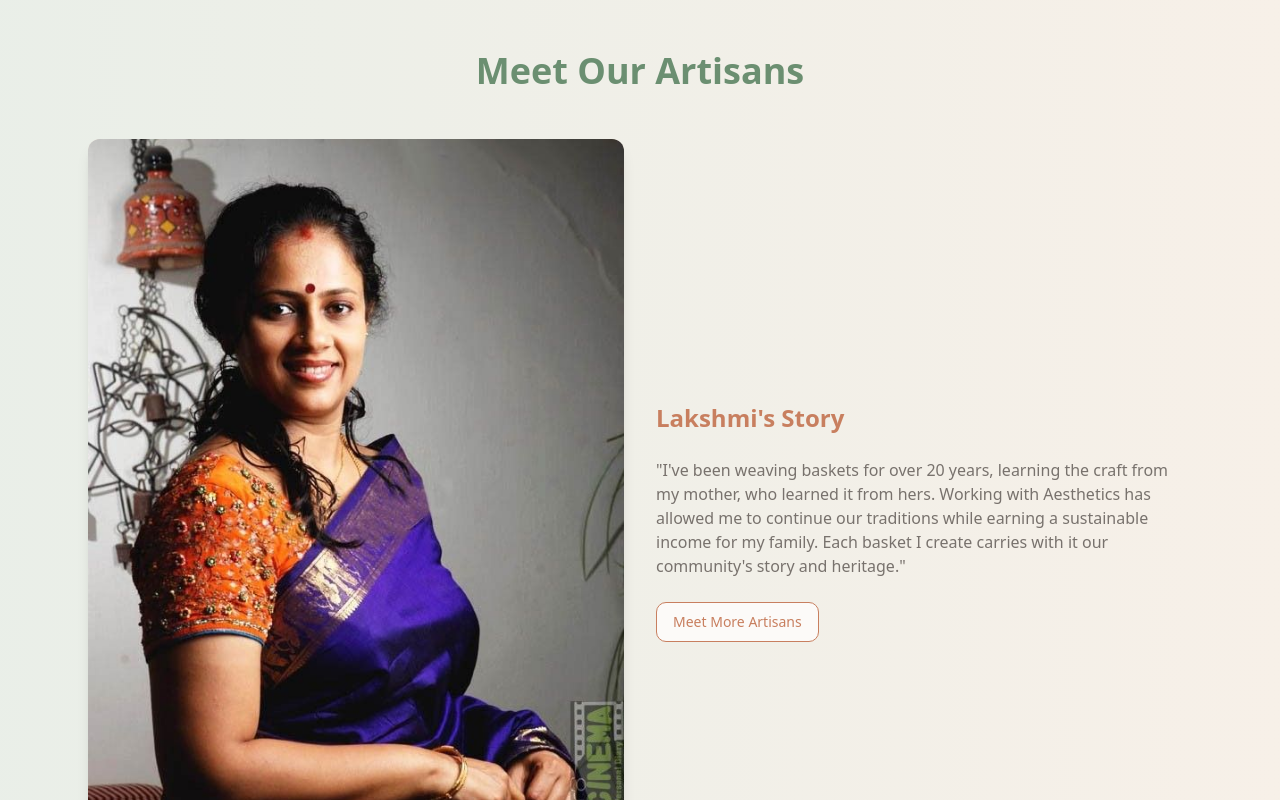
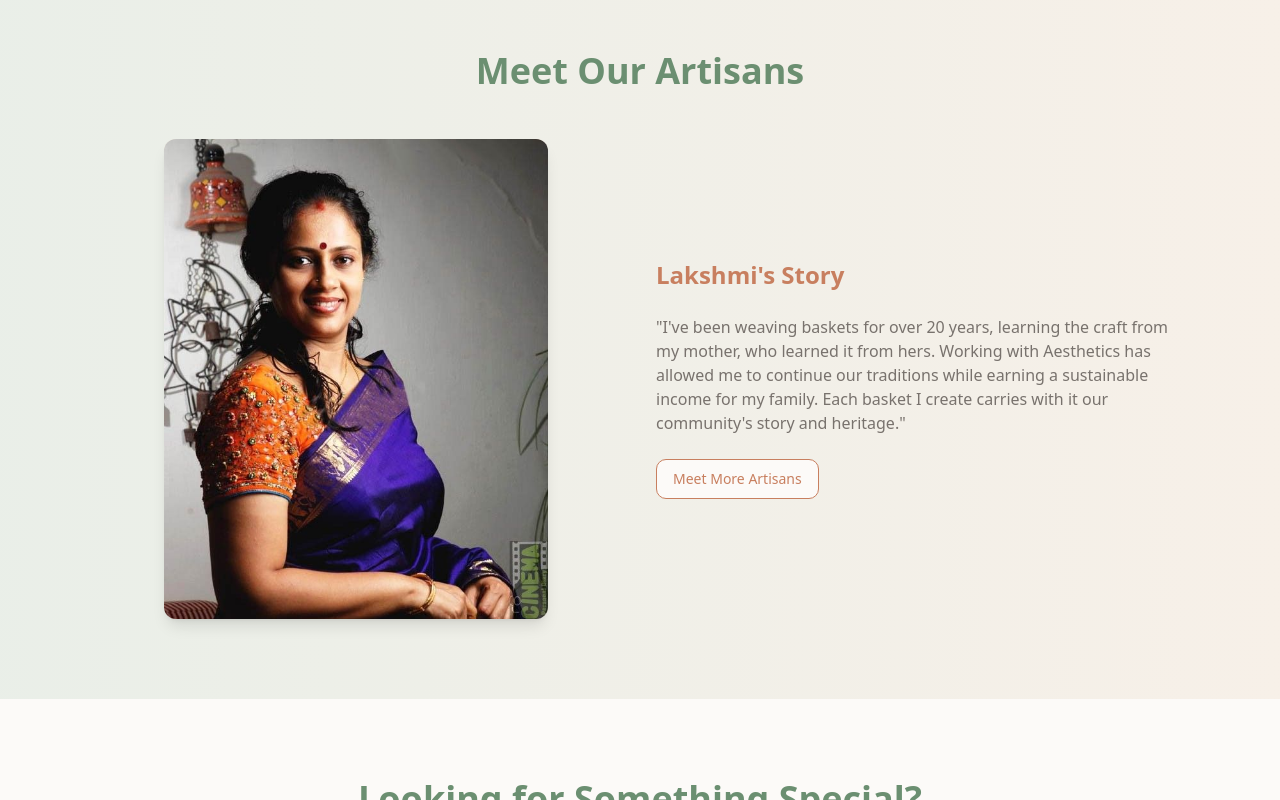
Before and after one commit to Revanth0701/aesthetics-eco-market, a React (Vite) app: page / in a window 1280 px wide. Shown: the part 2680-3480 px from the top of the page. Built offline with nearby package versions, Linux system fonts and the light colour scheme.

Commit message:
Changes
Co-authored-by: Revanth0701 <198298949+Revanth0701@users.noreply.github.com>

```diff
--- a/src/pages/Index.tsx
+++ b/src/pages/Index.tsx
@@ -108,12 +108,12 @@ const Index = () => {
         <div className="eco-container">
           <h2 className="eco-heading text-center mb-12">Meet Our Artisans</h2>
           <div className="flex flex-col md:flex-row gap-8 items-center">
-            <div className="md:w-1/2">
-              <div className="bg-eco-sand rounded-lg shadow-lg overflow-hidden">
+            <div className="md:w-1/2 flex justify-center">
+              <div className="bg-eco-sand rounded-lg shadow-lg overflow-hidden w-full max-w-sm aspect-[4/5]">
                 <img
                   src="/lovable-uploads/93ae01c4-bfbf-4a7a-a660-c2c70c5620ae.png"
                   alt="Lakshmi working on a jute basket"
-                  className="w-full h-auto object-contain"
+                  className="w-full h-full object-cover object-top"
                 />
               </div>
             </div>
```
